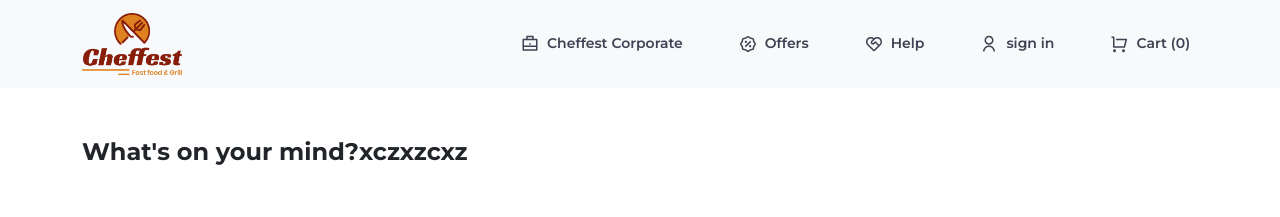
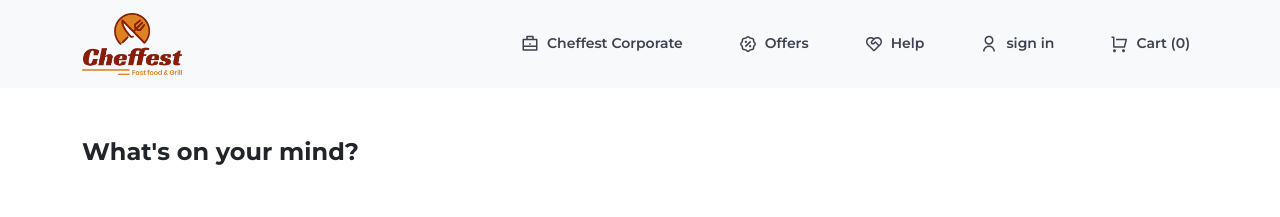
Before and after one commit to pradeepnegi8979/cheffest, a React (Vite) app: page / in a window 1280 px wide. Shown: the top 217 px of the page. Built offline with nearby package versions, Linux system fonts and the light colour scheme; grey boxes are pictures that could not be loaded.

Commit message:
return changes

```diff
--- a/src/component/swiggy/whatsonmind/WhatOnMind.jsx
+++ b/src/component/swiggy/whatsonmind/WhatOnMind.jsx
@@ -2,7 +2,7 @@ import { Seperator } from "../../common/Seperator";
 import styles from "./whatonmind.module.css";
 import WhatOnMindList from "./WhatOnMindList";
 const WhatOnMind = () => {
-  let WhatOnMindHeading = "What's on your mind?xczxzcxz";
+  let WhatOnMindHeading = "What's on your mind?";
   return (
     <>
       <section className={styles.whatOnMind}>
```
